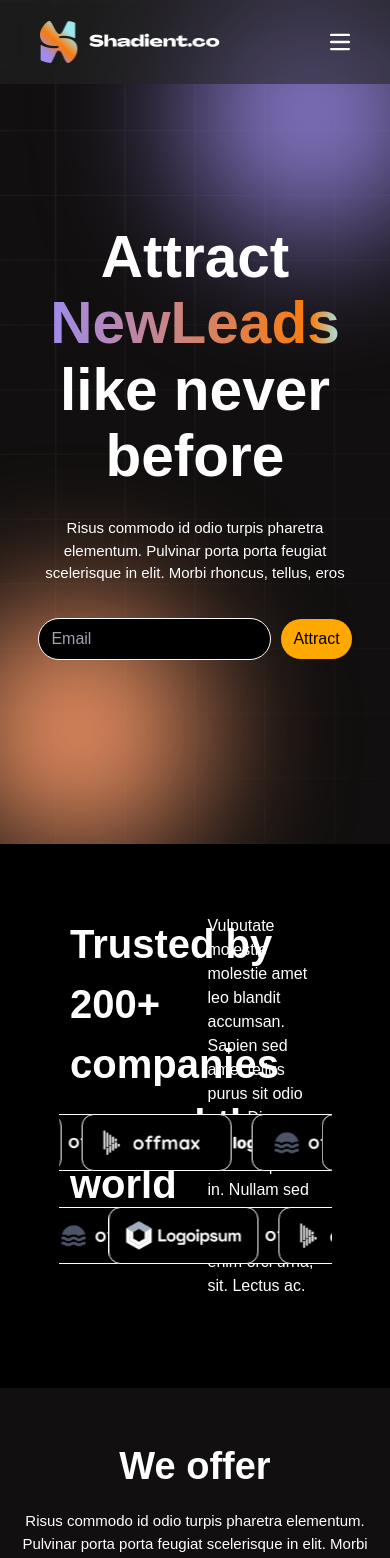
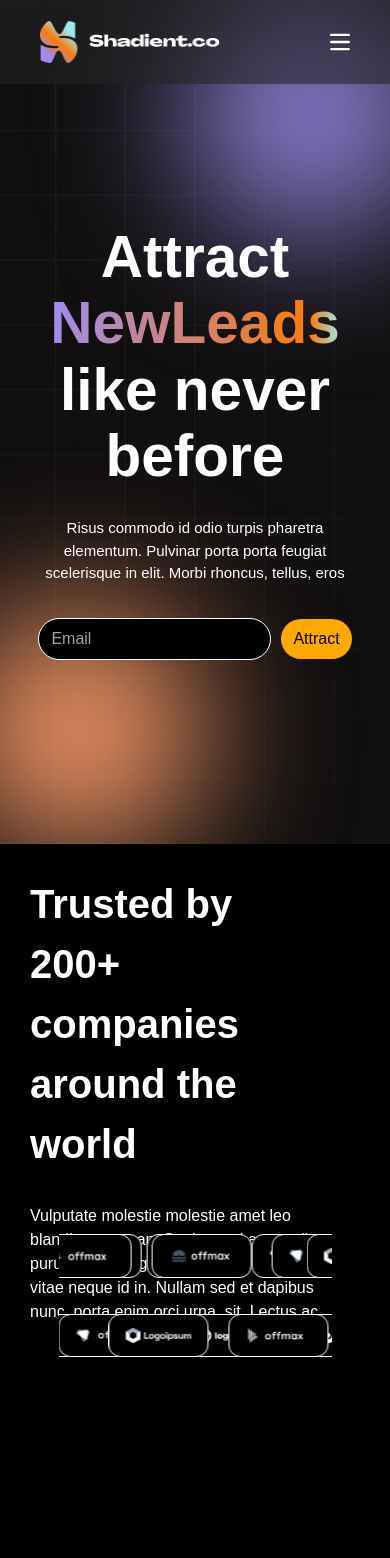
Before and after one commit to SaurabhBarde-007/Nucast-FilmFare, a Next.js app: page / in a window 390 px wide. Shown: the top 1558 px of the page. Built offline with nearby package versions, Linux system fonts and the light colour scheme.

Commit message:
"Minor Changes"

```diff
--- a/components/Companies.jsx
+++ b/components/Companies.jsx
@@ -8,62 +8,80 @@ const Companies = () => {
 
   return (
     <>
-        <div className="w-[100vw] h-[544px] flex justify-center items-start relative p-[70px] overflow-hidden bg-black">
-            <div className="w-[100%] flex justify-between items-start">
-                <div className="w-[45%] flex justify-start items-center whitespace-normal text-[40px] font-semibold ">
+        <div className="w-[100vw] h-[900px] sm:h-[600px] flex justify-center items-start relative p-[30px] sm:p-[70px] overflow-hidden bg-black">
+            <div className="w-[100%] flex flex-col sm:flex-row justify-between items-start gap-[30px]">
+                <div className="w-[90%] sm:w-[45%] flex justify-start items-center whitespace-normal text-[40px] font-semibold ">
                     Trusted by 200+ companies around the world
                 </div>
-                <div className="w-[45%] flex justify-start items-center whitespace-normal text-[16px] ">
+                <div className="w-[90%] sm:w-[45%] flex justify-start items-center whitespace-normal text-[16px] ">
                     Vulputate molestie molestie amet leo blandit accumsan. Sapien sed amet tellus purus sit odio eget. Diam morbi faucibus vitae neque id in. Nullam sed et dapibus nunc, porta enim orci urna, sit. Lectus ac.
                 </div>
             </div>
 
-            <div className="w-[100vw] absolute flex flex-col justify-center items-center gap-9 top-[270px] overflow-hidden">
-                <div className={`flex justify-center gap-5 overflow-hidden w-[70vw] ${styles["logos"]}`}>
-                    <div className={`flex justify-evenly w-[100vw] gap-[20px] ${styles["logosSlide"]}`}>
+            <div className="w-[100vw] absolute flex flex-col justify-center items-center gap-9 top-[100vw] sm:top-[400px] md:top-[270px] overflow-hidden">
+                <div className={`flex justify-center gap-[5px] overflow-hidden w-[70vw] ${styles["logos"]}`}>
+                    <div className={`flex flex-shrink-0 justify-evenly w-[100vw] gap-[5px] ${styles["logosSlide"]}`}>
                         <Floating src="./Frame1.png"/>
                         <Floating src="./Frame2.png"/>
                         <Floating src="./Frame3.png"/>
                         <Floating src="./Frame4.png"/>
                         <Floating src="./Frame5.png"/>
+                        <Floating src="./Frame6.png"/>
+                        <Floating src="./Frame5.png"/>
+                        <Floating src="./Frame4.png"/>
                    </div>
-                    <div className={`flex justify-evenly w-[100vw] gap-[20px] ${styles["logosSlide"]}`}>
+                    <div className={`flex flex-shrink-0 justify-evenly w-[100vw] gap-[20px] ${styles["logosSlide"]}`}>
                         <Floating src="./Frame1.png"/>
                         <Floating src="./Frame2.png"/>
                         <Floating src="./Frame3.png"/>
                         <Floating src="./Frame4.png"/>
                         <Floating src="./Frame5.png"/>
+                        <Floating src="./Frame6.png"/>
+                        <Floating src="./Frame5.png"/>
+                        <Floating src="./Frame4.png"/>
                     </div>
-                    <div className={`flex justify-evenly w-[100vw] gap-[20px] ${styles["logosSlide"]}`}>
+                    <div className={`flex flex-shrink-0 justify-evenly w-[100vw] gap-[20px] ${styles["logosSlide"]}`}>
                         <Floating src="./Frame1.png"/>
                         <Floating src="./Frame2.png"/>
                         <Floating src="./Frame3.png"/>
                         <Floating src="./Frame4.png"/>
+                        <Floating src="./Frame5.png"/>
                         <Floating src="./Frame6.png"/>
+                        <Floating src="./Frame5.png"/>
+                        <Floating src="./Frame4.png"/>
                     </div>
                 </div>
 
-                <div className={`flex justify-center gap-5 overflow-hidden w-[70vw] ${styles["logos"]}`}>
+                <div className={`flex flex-shrink-0 justify-center gap-5 overflow-hidden w-[70vw] ${styles["logos"]}`}>
                     <div className={`flex justify-evenly w-[100vw] gap-[20px] ${styles["logosSlide2"]}`}>
                         <Floating src="./Frame1.png"/>
                         <Floating src="./Frame2.png"/>
                         <Floating src="./Frame3.png"/>
                         <Floating src="./Frame4.png"/>
                         <Floating src="./Frame5.png"/>
+                        <Floating src="./Frame6.png"/>
+                        <Floating src="./Frame5.png"/>
+                        <Floating src="./Frame4.png"/>
                    </div>
-                    <div className={`flex justify-evenly w-[100vw] gap-[20px] ${styles["logosSlide2"]}`}>
+                    <div className={`flex flex-shrink-0 justify-evenly w-[100vw] gap-[20px] ${styles["logosSlide2"]}`}>
                         <Floating src="./Frame1.png"/>
                         <Floating src="./Frame2.png"/>
                         <Floating src="./Frame3.png"/>
                         <Floating src="./Frame4.png"/>
                         <Floating src="./Frame5.png"/>
+                        <Floating src="./Frame6.png"/>
+                        <Floating src="./Frame5.png"/>
+                        <Floating src="./Frame4.png"/>
                     </div>
-                    <div className={`flex justify-evenly w-[100vw] gap-[20px] ${styles["logosSlide2"]}`}>
+                    <div className={`flex flex-shrink-0 justify-evenly w-[100vw] gap-[20px] ${styles["logosSlide2"]}`}>
                         <Floating src="./Frame1.png"/>
                         <Floating src="./Frame2.png"/>
                         <Floating src="./Frame3.png"/>
                         <Floating src="./Frame4.png"/>
+                        <Floating src="./Frame5.png"/>
                         <Floating src="./Frame6.png"/>
+                        <Floating src="./Frame5.png"/>
+                        <Floating src="./Frame4.png"/>
                     </div>
                 </div>
 
--- a/components/Floating.jsx
+++ b/components/Floating.jsx
@@ -7,8 +7,8 @@ const floating = (props) => {
 
   return (
     <>
-        <div className="w-[150px] px-[16px] py-[12px] bg-black border-[#fff] border-[1px] rounded-xl flex justify-center items-center flex-shrink-0">
-            <img src={src} className="w-[120px] object-cover"/>
+        <div className="w-[100px] sm:w-[150px] px-[16px] py-[12px] bg-black border-[#fff] border-[1px] rounded-xl flex justify-center items-center flex-shrink-0">
+            <img src={src} className="w-[80px] sm:w-[120px] object-cover"/>
         </div>
     </>
   )
```
